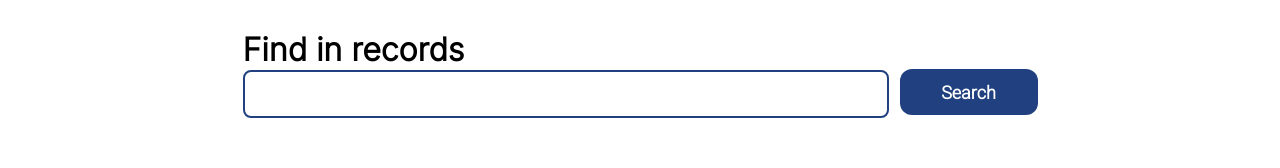
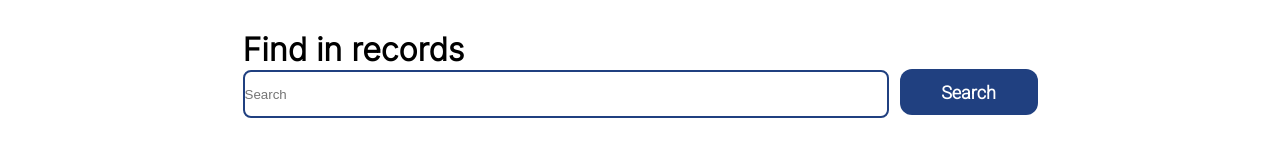
Before and after one commit to rumica/tesodev-frontend-case, a React (Create React App) app: page / in a window 1280 px wide. Shown: the part 241-409 px from the top of the page. Built offline with nearby package versions, Linux system fonts and the light colour scheme.

Commit message:
Added filter function.

```diff
--- a/src/App.js
+++ b/src/App.js
@@ -1,16 +1,36 @@
-import React from 'react';
+import React, { useState, useEffect } from 'react';
 import { Routes, Route } from 'react-router-dom';
 import './scss/style.scss';
+import datas from './data/mockData.json'
 import AddLinkPage from './components/AddLinkPage/AddLinkPage';
 import MainPage from './components/MainPage/MainPage';
 import ListPage from './components/ListPage/ListPage';
 
 function App() {
+
+  const [items, setItems] = useState(datas.data)
+  const [filteredText, setFilteredText] = useState([])
+
+  const filteredItems = items.filter(item => {
+    return Object.keys(item).some(key => {
+      return item[key]
+      .toString()
+      .toLowerCase()
+      .includes(filteredText.toString().toLowerCase())
+    })
+  })
+
+
+  useEffect(() => {
+    console.log(items)
+  }, [items])
+
+
   return (
     <Routes>
-      <Route exact path="/" element={<MainPage />} />
+      <Route exact path="/" element={<MainPage filteredText={filteredText} setFilteredText={setFilteredText} filteredItems={filteredItems}/>} />
       <Route exact path="/add-link" element={<AddLinkPage />} />
-      <Route exact path="/list-page" element={<ListPage />} />
+      <Route exact path="/list-page" element={<ListPage items={items} setItems={setItems} filteredItems={filteredItems}/>} />
     </Routes>
   );
 }
--- a/src/components/ListPage/Item.js
+++ b/src/components/ListPage/Item.js
@@ -2,10 +2,10 @@ import React from 'react'
 import datas from '../../data/mockData.json'
 import ListItems from './ListItems'
 
-const Item = () => {
+const Item = ({ items, setItems, filteredItems, filteredText }) => {
   return (
     <div>
-        <ListItems />
+        <ListItems items={items} setItems={setItems} filteredItems={filteredItems} filteredText={filteredText}/>
     </div>
   )
 }
--- a/src/components/ListPage/ListItems.js
+++ b/src/components/ListPage/ListItems.js
@@ -1,15 +1,14 @@
-import React from 'react'
-import datas from '../../data/mockData.json'
+import React, { useState } from 'react'
 import '../../scss/style.scss'
 import { Icon } from '../../Icons'
 
 
-const ListItems = () => {
+const ListItems = ({ items, setItems, filteredItems }) => {
 
   return (
     <div className="container">
-       {datas.data.map((item) => (
-         <div className="list-container">
+       {filteredItems.map((item, index) => (
+         <div key={index} className="list-container">
            <div className="list-info">
              <Icon name="location" />
              <div className="list-title">
--- a/src/components/ListPage/ListPage.js
+++ b/src/components/ListPage/ListPage.js
@@ -6,20 +6,20 @@ import SearchInput from '../Search/SearchInput'
 import Item from './Item'
 import logo from '../../assets/logo.png'
 
-const ListPage = () => {
+const ListPage = ({ items, setItems, filteredItems, filteredText, setFilteredText }) => {
   return (
     <div className="list-page-container">
       <div className="list-page-header">
         <img src={logo} alt="" />
         <div className="search-field">
-          <SearchInput />
+          <SearchInput items={items} filteredItems={filteredItems} setFilteredText={setFilteredText}/>
         </div>
           <div className="search-form">
             <NavLink to="/add-link" className="add-new-record-button">Add new record</NavLink>
           </div>
       </div>
       <div className="list-items-container">
-        <Item />
+        <Item items={items} setItems={setItems} filteredItems={filteredItems} filteredText={filteredText}/>
       </div>
     </div>
   )
--- a/src/components/MainPage/MainPage.js
+++ b/src/components/MainPage/MainPage.js
@@ -6,7 +6,7 @@ import SearchInput from '../Search/SearchInput'
 import Slider from './Slider/Slider'
 import Footer from './Footer/Footer'
 
-const MainPage = () => {
+const MainPage = ({ filteredItems, filteredText, setFilteredText }) => {
   return (
     <div className="main-container">
         <div className="navbar">
@@ -18,7 +18,7 @@ const MainPage = () => {
             </div>
             <div className="search-field">
                 <p>Find in records</p>
-                <SearchInput />
+                <SearchInput filteredText={filteredText} filteredItems={filteredItems} setFilteredText={setFilteredText}/>
             </div>
         </div>
         <div className="slider-field">
--- a/src/components/Search/SearchInput.js
+++ b/src/components/Search/SearchInput.js
@@ -1,10 +1,17 @@
 import React from 'react'
 import '../../scss/style.scss'
 
-const SearchInput = () => {
+const SearchInput = ({ items, filteredItems, filteredText, setFilteredText }) => {
+
+  console.log(filteredText)
+
   return (
     <form className='search-form'>
-        <input type="text" />
+        <input
+        type="text"
+        value={filteredText}
+        placeholder="Search"
+        onChange={(e) => setFilteredText(e.target.value)}/>
         <button>Search</button>
     </form>
   )
```
